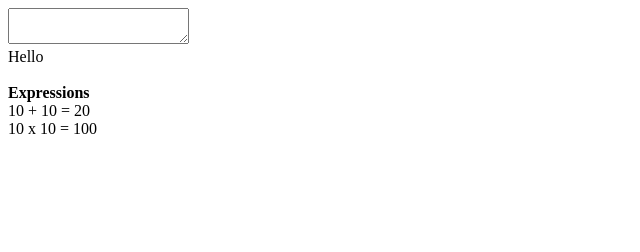
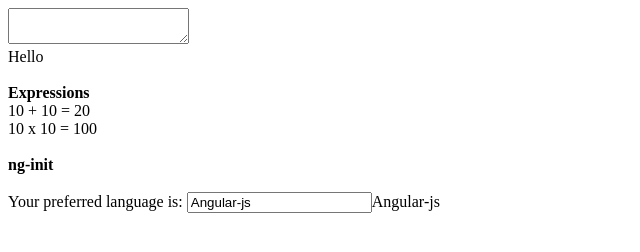
Before and after one commit to thewahome-zz/codedamn, a plain HTML site: page index.html in a window 1280 px wide. Shown: the whole page, without its empty margins (0-640 px from the left). Drawn offline with Linux system fonts and the light colour scheme.

Commit message:
Chapter 6: More on expressions

```diff
--- a/index.html
+++ b/index.html
@@ -11,5 +11,11 @@
 	<div><br><b>Expressions</b></div>
 	<div>10 + 10 = {{10+10}}</div>
 	<div>10 x 10 = {{10*10}}</div>
+
+	<div><br><b>ng-init</b></div><br>
+	<div ng-init="language='Angular-js'">
+
+	Your preferred language is: <input type="text" ng-model="language">{{language}}
+	</div>
 </body>
 </html>
```
